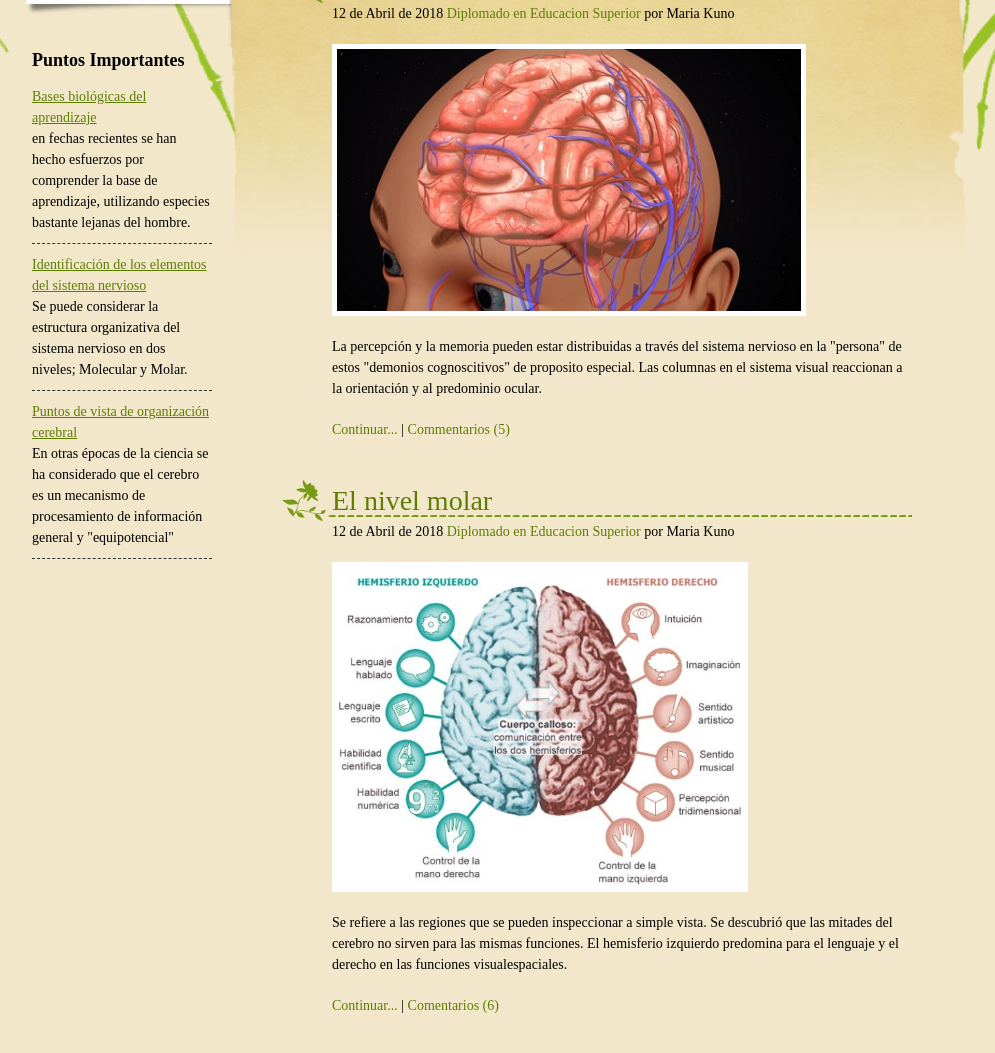
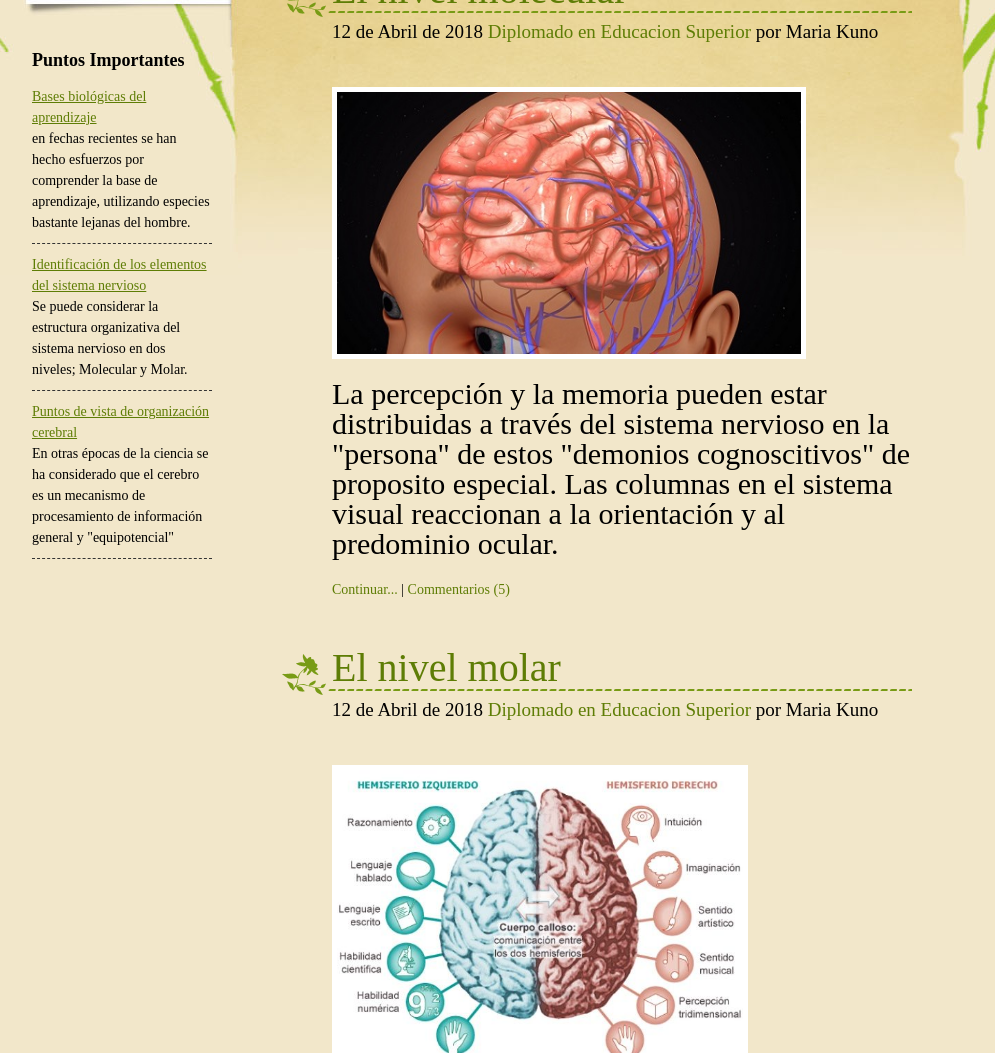
Before and after one commit to casasmgb/presentacion-eli, a plain HTML site: page index.html in a window 1280 px wide. Shown: the part 360-1413 px from the top of the page, without its empty margins (163-1158 px from the left). Drawn offline with nearby package versions, Linux system fonts and the light colour scheme.

Commit message:
mejorando tamaño de letra

```diff
--- a/index.html
+++ b/index.html
@@ -104,20 +104,20 @@
     <!-- end of slider -->
     <div class="post_section">
       <h2><a href="#">El nivel molecular</a></h2>
-      <div class="post_content"> 12 de Abril de 2018<a href="#"> Diplomado en Educacion Superior</a> por Maria Kuno <a href="#"><img src="images/image_01.jpg" alt="" width="80%" height="80%"/></a>
+      <div class="post_content"><p class="nombre"> 12 de Abril de 2018<a href="#"> Diplomado en Educacion Superior</a> por Maria Kuno </p><a href="#"><img src="images/image_01.jpg" alt="" width="80%" height="80%"/></a>
         <p>La percepción y la memoria pueden estar distribuidas a través del sistema nervioso en la "persona" de estos "demonios cognoscitivos" de proposito especial.
         Las columnas en el sistema visual reaccionan a la orientación y al predominio ocular.</p>
         <a href="#" class="more">Continuar...</a> | <a href="#" class="comment">Commentarios (5)</a> </div>
     </div>
     <div class="post_section">
       <h2><a href="#">El nivel molar</a></h2>
-      <div class="post_content"> 12 de Abril de 2018<a href="#"> Diplomado en Educacion Superior</a> por Maria Kuno <a href="#"><img src="images/image_03.jpg" alt="" width="70%" height="40%" /></a>
+      <div class="post_content"><p class="nombre"> 12 de Abril de 2018<a href="#"> Diplomado en Educacion Superior</a> por Maria Kuno </p> <a href="#"><img src="images/image_03.jpg" alt="" width="70%" height="40%" /></a>
         <p>Se refiere a las regiones que se pueden inspeccionar a simple vista. Se descubrió que las mitades del cerebro no sirven para las mismas funciones. El hemisferio izquierdo predomina para el lenguaje y el derecho en las funciones visualespaciales.</p>
         <a href="#">Continuar...</a> | <a href="#">Comentarios (6)</a> </div>
     </div>
     <div class="post_section">
       <h2><a href="#">Puntos de vista de la organizacion cerebral</a></h2>
-      <div class="post_content"> 12 de Abril de 2018<a href="#"> Diplomado en Educacion Superior</a> por Maria Kuno <a href="#"><img src="images/image_02.jpg" alt="" width="70%" height="40%"/></a>
+      <div class="post_content"> <p class="nombre"> 12 de Abril de 2018<a href="#"> Diplomado en Educacion Superior</a> por Maria Kuno </p> <a href="#"><img src="images/image_02.jpg" alt="" width="70%" height="40%"/></a>
         <p>El cerebro se puede dividir en regiones específicas, cada una de las cuales parece ser relativamente más importante para determinadas tareas y de relativa menor importancia para otras.</p>
         <a href="#">Continuar...</a> | <a href="#">Comentarios (6)</a> </div>
     </div>
--- a/style.css
+++ b/style.css
@@ -169,7 +169,8 @@ img { margin: 0px; padding: 0px; border: 5px solid #FFFFFF; }
 }
 
 .post_section h2 {
-	font-size: 28px;
+	font-size: 40px;
+	line-height: 35px;
 	color: #749d07;
 	padding: 10px 0 10px 50px;
 	background: url(images/header.png) no-repeat bottom left;
@@ -177,6 +178,8 @@ img { margin: 0px; padding: 0px; border: 5px solid #FFFFFF; }
 
 .post_section p {
 	margin-bottom: 20px;
+	font-size: 30px;
+	line-height: 30px;
 }
 
 .post_section img {
@@ -224,3 +227,6 @@ img { margin: 0px; padding: 0px; border: 5px solid #FFFFFF; }
 .footer_menu .last_menu {
 	border: none;
 }
+.nombre{
+	font-size: 19px !important;
+}
```
